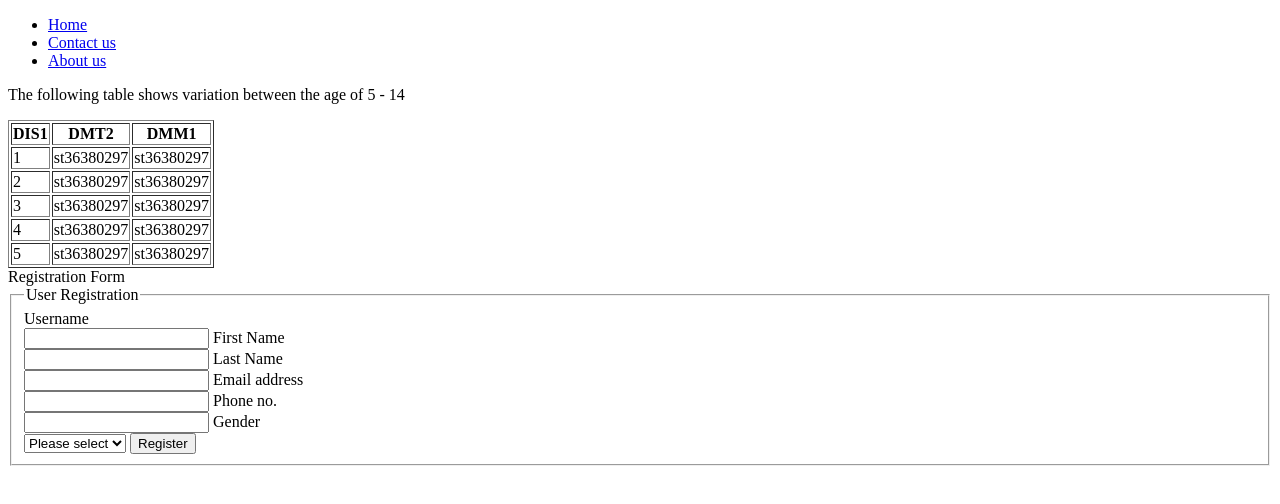
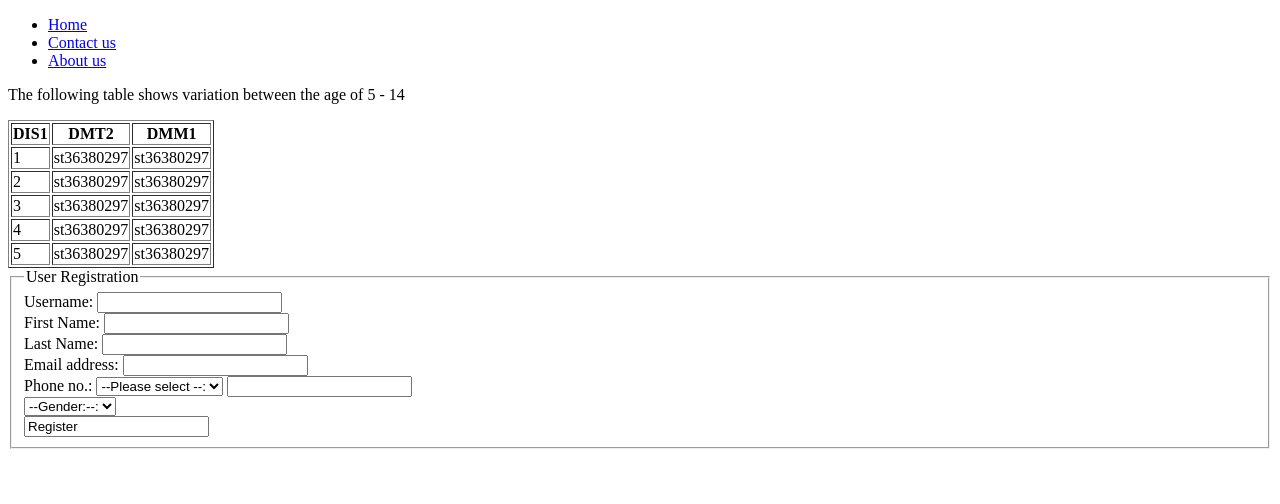
Before and after one commit to Chrisjunior2811/WEDE5020-PRACTICAL, a plain HTML site: page index.html in a window 1280 px wide. Drawn offline with Linux system fonts and the light colour scheme.

Commit message:
Update index.html

```diff
--- a/index.html
+++ b/index.html
@@ -45,28 +45,34 @@
             <td>st36380297</td>
         </tr>
     </table>
-    Registration Form
+
+    <!--this is a registration form-->
     <form action=" /action.php">
         <fieldset>
             <legend>User Registration</legend>
-            <label>Username</label><br>
-            <input type="text"required/>
-            <label>First Name</label><br>
-            <input type="text"required/>
-            <label>Last Name</label><br>
-            <input type="text"required/>
-            <label>Email address</label><br>
-            <input type="text"required/>
-            <label>Phone no.</label><br>
-            <input type="number"required width="30"/>
-            <label>Gender</label><br>
+            <label>Username:</label>
+            <input type="text" required/></br>
+            <label>First Name:</label>
+            <input type="text"required/></br>
+            <label>Last Name:</label>
+            <input type="text" required/></br>
+            <label>Email address:</label>
+            <input type="text" required/></br>
+            <label>Phone no.:</label>
             <select>
-                <option>Please select</option>
+                <option>--Please select --:</option>
+                <option>+226</option>
+                <option>+27</option>
+
+            </select>
+            <input type="number"required /></br>
+            <select>
+                <option>--Gender:--:</option>
                 <option>Female</option>
                 <option>Male</option>
                 <option>Other</option>
-            </select>
-            <button>Register</button>
+            </select></br>
+            <input type=" button" value="Register" />
         </fieldset>
     </form>
 </body>
```
